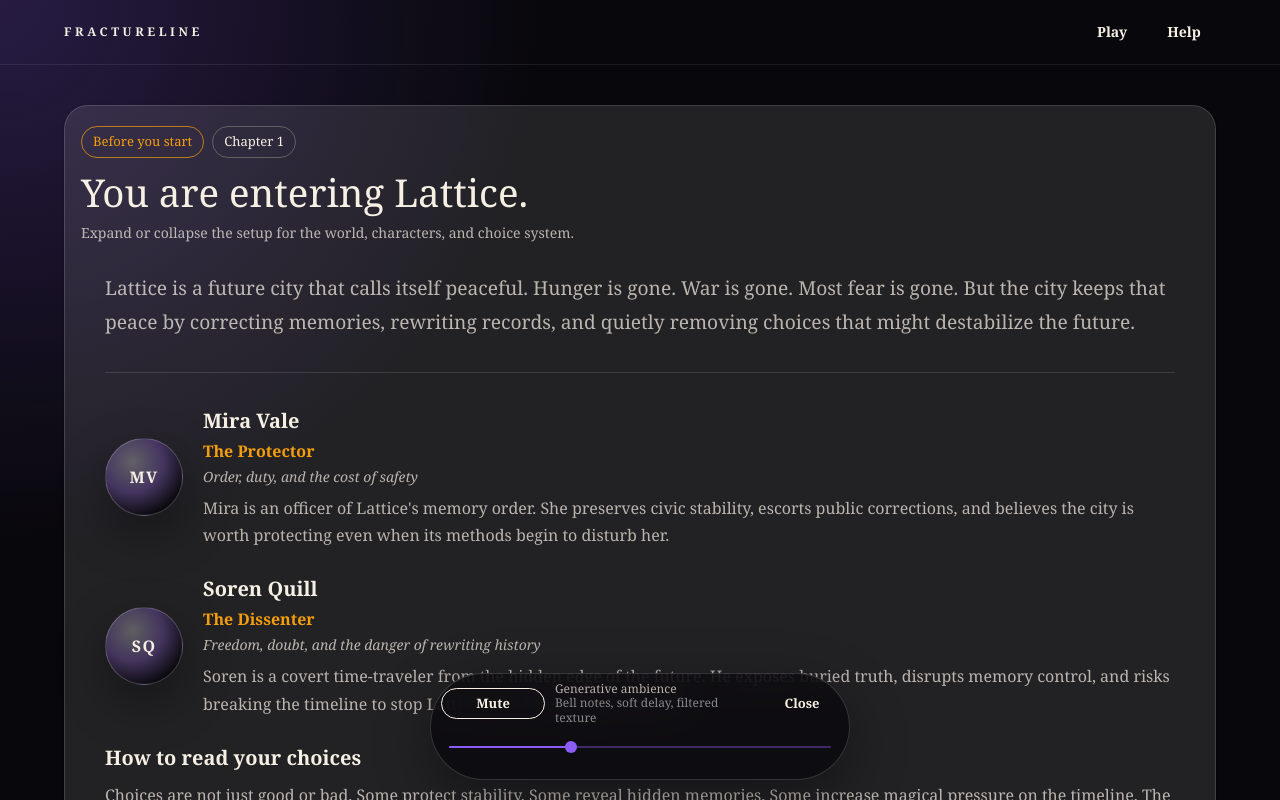
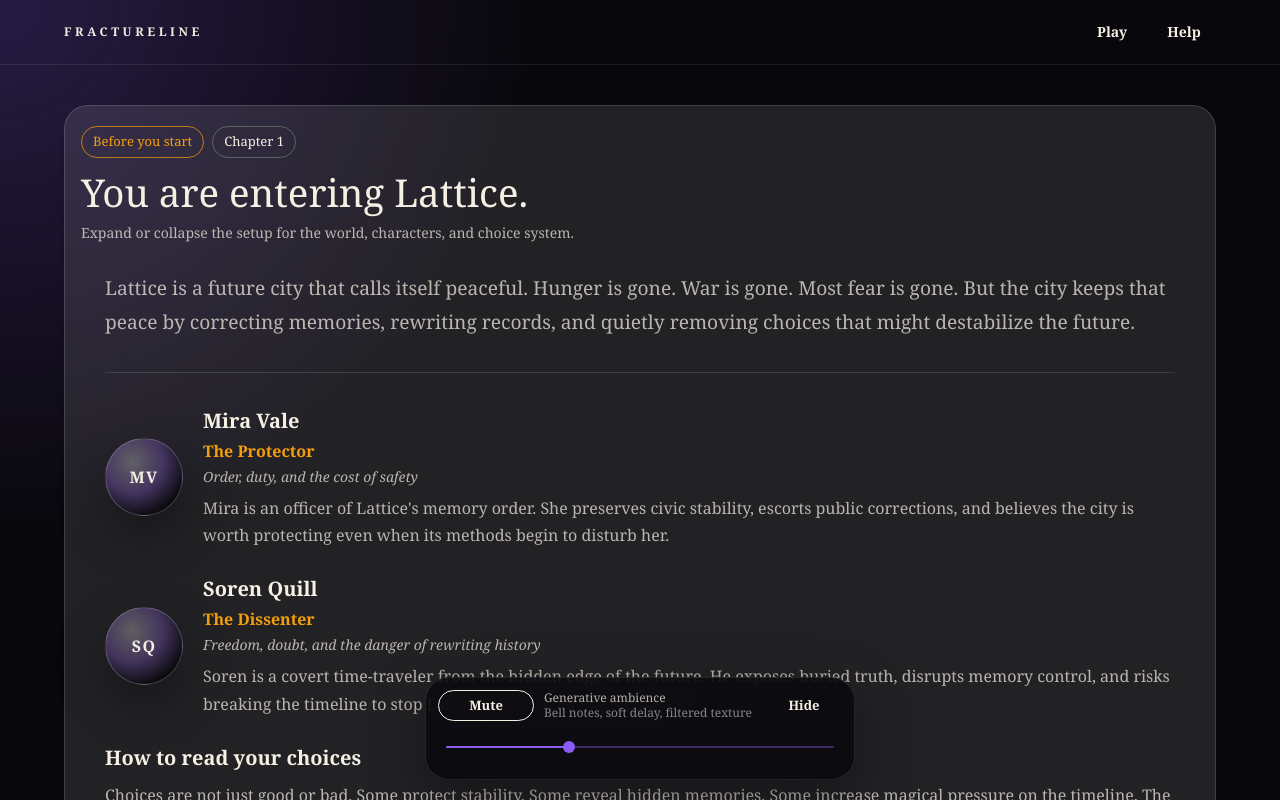
Before and after one commit to maniator/a-fracture-in-time, a Next.js app in the folder apps/web/: page /play in a window 1280 px wide. Both pictures are taken after a click on the button "Volume". Shown: the top 800 px of the page. Built offline with nearby package versions, Linux system fonts and the light colour scheme.

Commit message:
ui: use standard MUI card controls for ambience

```diff
--- a/apps/web/components/ambience-control.tsx
+++ b/apps/web/components/ambience-control.tsx
@@ -3,8 +3,12 @@
 import { useEffect, useRef, useState } from 'react';
 import Box from '@mui/material/Box';
 import Button from '@mui/material/Button';
+import Card from '@mui/material/Card';
+import CardContent from '@mui/material/CardContent';
+import Collapse from '@mui/material/Collapse';
 import Slider from '@mui/material/Slider';
 import Stack from '@mui/material/Stack';
+import Tooltip from '@mui/material/Tooltip';
 import Typography from '@mui/material/Typography';
 
 const INITIAL_VOLUME = 0.07;
@@ -248,59 +252,37 @@ export function AmbienceControl() {
         left: '50%',
         bottom: { xs: 12, sm: 20 },
         zIndex: 30,
-        width: { xs: 'calc(100vw - 24px)', sm: 420 },
+        width: { xs: 'calc(100vw - 24px)', sm: 430 },
         transform: 'translateX(-50%)',
       }}
     >
-      <Stack
-        spacing={isOpen ? 1 : 0}
-        sx={{
-          border: '1px solid rgba(255,255,255,0.16)',
-          borderRadius: 4,
-          px: 1.25,
-          py: 1,
-          background: 'rgba(8,7,11,0.78)',
-          backdropFilter: 'blur(18px)',
-          boxShadow: '0 18px 55px rgba(0,0,0,0.38)',
-        }}
-      >
+      <Card variant="outlined" sx={{ background: 'rgba(8,7,11,0.82)', backdropFilter: 'blur(18px)', boxShadow: '0 18px 55px rgba(0,0,0,0.38)' }}>
+        <CardContent sx={{ p: 1.5, '&:last-child': { pb: 1.5 } }}>
           <Stack direction="row" spacing={1.25} sx={{ alignItems: 'center' }}>
-          <Button
-            size="small"
-            variant="outlined"
-            color={needsGesture ? 'secondary' : 'inherit'}
-            onClick={() => void toggleMute()}
-            sx={{ borderRadius: 999, minWidth: 104, whiteSpace: 'nowrap' }}
-          >
-            {needsGesture ? 'Enable sound' : isMuted ? 'Unmute' : 'Mute'}
+            <Tooltip title={needsGesture ? 'Enable ambience' : isMuted ? 'Unmute ambience' : 'Mute ambience'}>
+              <Button size="small" variant={needsGesture ? 'contained' : 'outlined'} color={needsGesture ? 'secondary' : 'inherit'} onClick={() => void toggleMute()} sx={{ minWidth: 96 }}>
+                {needsGesture ? 'Enable' : isMuted ? 'Unmute' : 'Mute'}
               </Button>
+            </Tooltip>
             <Box sx={{ minWidth: 0, flex: 1 }}>
               <Typography variant="caption" sx={{ display: 'block', color: 'text.secondary', lineHeight: 1.2 }}>
-              {needsGesture ? 'Browser blocked autoplay' : isMuted ? 'Soundscape muted' : 'Generative ambience'}
+                {needsGesture ? 'Sound needs one tap' : isMuted ? 'Ambience muted' : 'Generative ambience'}
               </Typography>
               <Typography variant="caption" sx={{ display: { xs: 'none', sm: 'block' }, color: 'text.disabled', lineHeight: 1.2 }}>
                 Bell notes, soft delay, filtered texture
               </Typography>
             </Box>
-          <Button size="small" color="inherit" onClick={() => setIsOpen((value) => !value)} sx={{ borderRadius: 999, minWidth: 74 }}>
-            {isOpen ? 'Close' : 'Volume'}
+            <Button size="small" color="inherit" variant="text" onClick={() => setIsOpen((value) => !value)} sx={{ minWidth: 76 }}>
+              {isOpen ? 'Hide' : 'Volume'}
             </Button>
           </Stack>
-
-        {isOpen ? (
-          <Box sx={{ px: 1, pb: 0.5 }}>
-            <Slider
-              aria-label="Ambience volume"
-              min={0}
-              max={0.22}
-              step={0.005}
-              value={volume}
-              onChange={updateVolume}
-              size="small"
-            />
+          <Collapse in={isOpen} unmountOnExit>
+            <Box sx={{ px: 1, pt: 1.5 }}>
+              <Slider aria-label="Ambience volume" min={0} max={0.22} step={0.005} value={volume} onChange={updateVolume} size="small" />
             </Box>
-        ) : null}
-      </Stack>
+          </Collapse>
+        </CardContent>
+      </Card>
     </Box>
   );
 }
```
Lines whose indentation alone changed are shown as unchanged.
